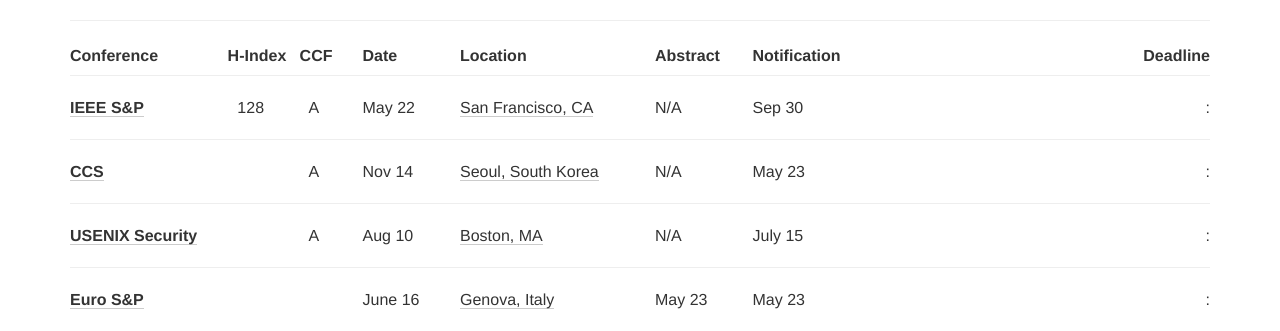
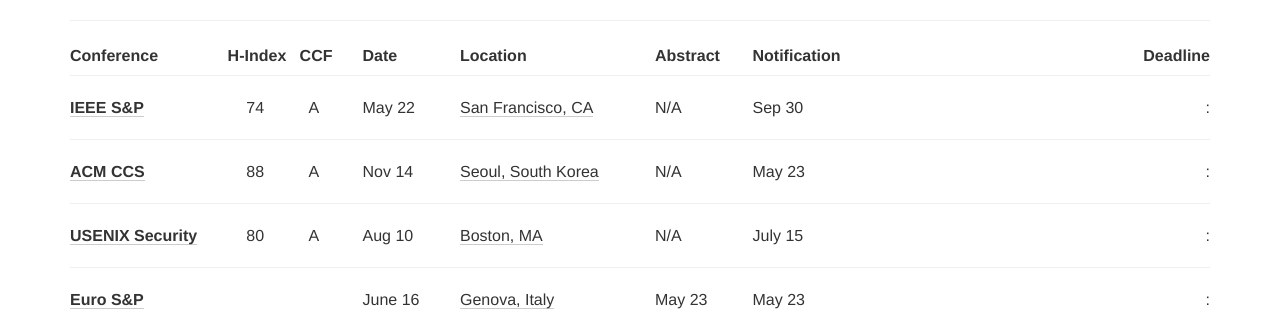
Before and after one commit to jianghaizhi/conference, a Jekyll site: the page built from index.html, in a window 1280 px wide. Shown: the part 243-574 px from the top of the page. Built offline with Jekyll 4.4.1, drawn with Linux system fonts in a browser that asks for light colours; nearby versions of some CDN libraries; comment, search, counter and statistics services are not loaded.

Commit message:
Update conferences.yml

```diff
--- a/_data/conferences.yml
+++ b/_data/conferences.yml
@@ -11,13 +11,13 @@
     - "2021-12-02 23:59"
   abstract: "N/A"
   notification: "Sep 30"
-  hindex: 128
+  hindex: 74
   rank: A
   timezone: UTC-12
   place: San Francisco, CA
   tags: [SEC, PRIV]
 
-- name: CCS
+- name: ACM CCS
   description: ACM Conference on Computer and Communications Security
   year: 2021
   link: https://www.sigsac.org/ccs/CCS2021/
@@ -28,6 +28,7 @@
   notification: "May 23"
   comment: 2 review cycles
   date: "Nov 14"
+  hindex: 88
   rank: A
   place: Seoul, South Korea
   tags: [SEC, PRIV]
@@ -46,6 +47,7 @@
   comment: Rolling deadline every quarter
   timezone: AoE
   date: "Aug 10"
+  hindex: 80
   rank: A
   place: Boston, MA
   tags: [SEC, PRIV]
```
